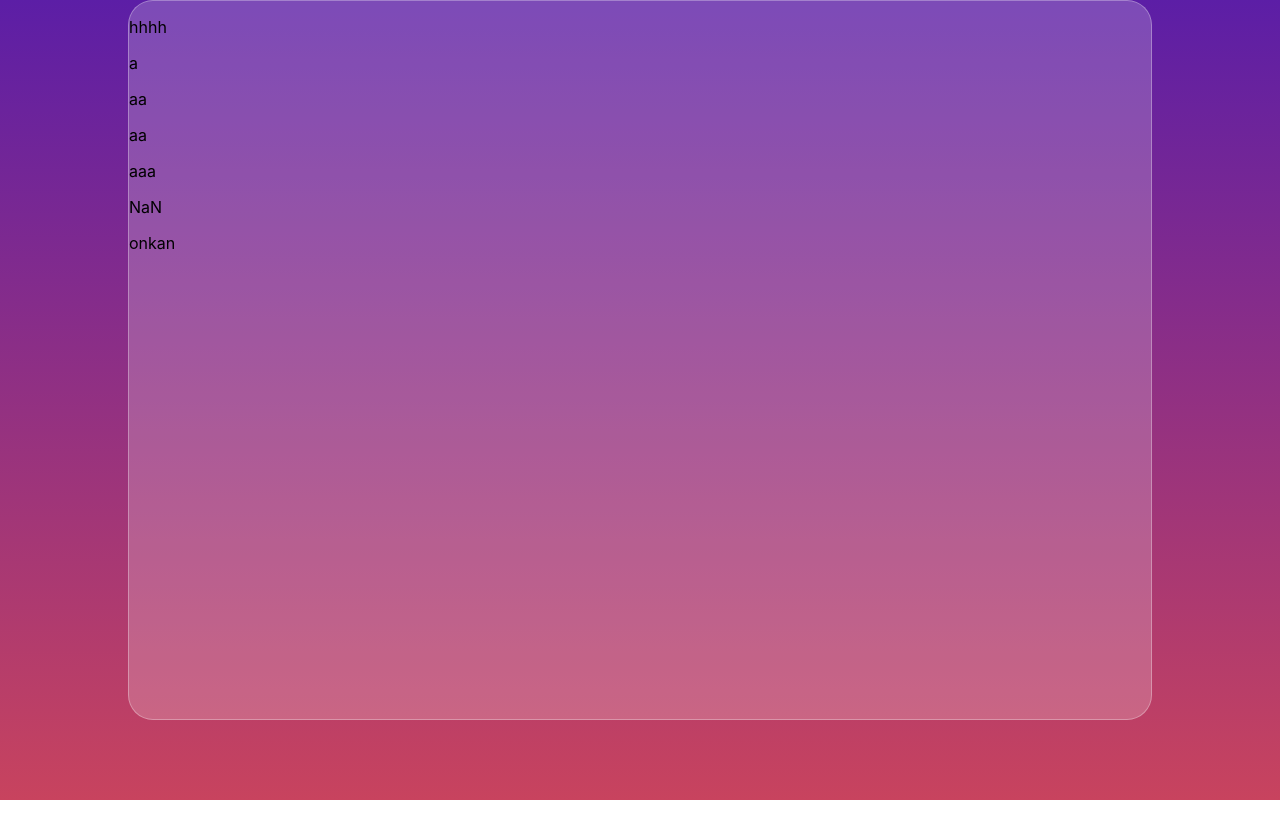
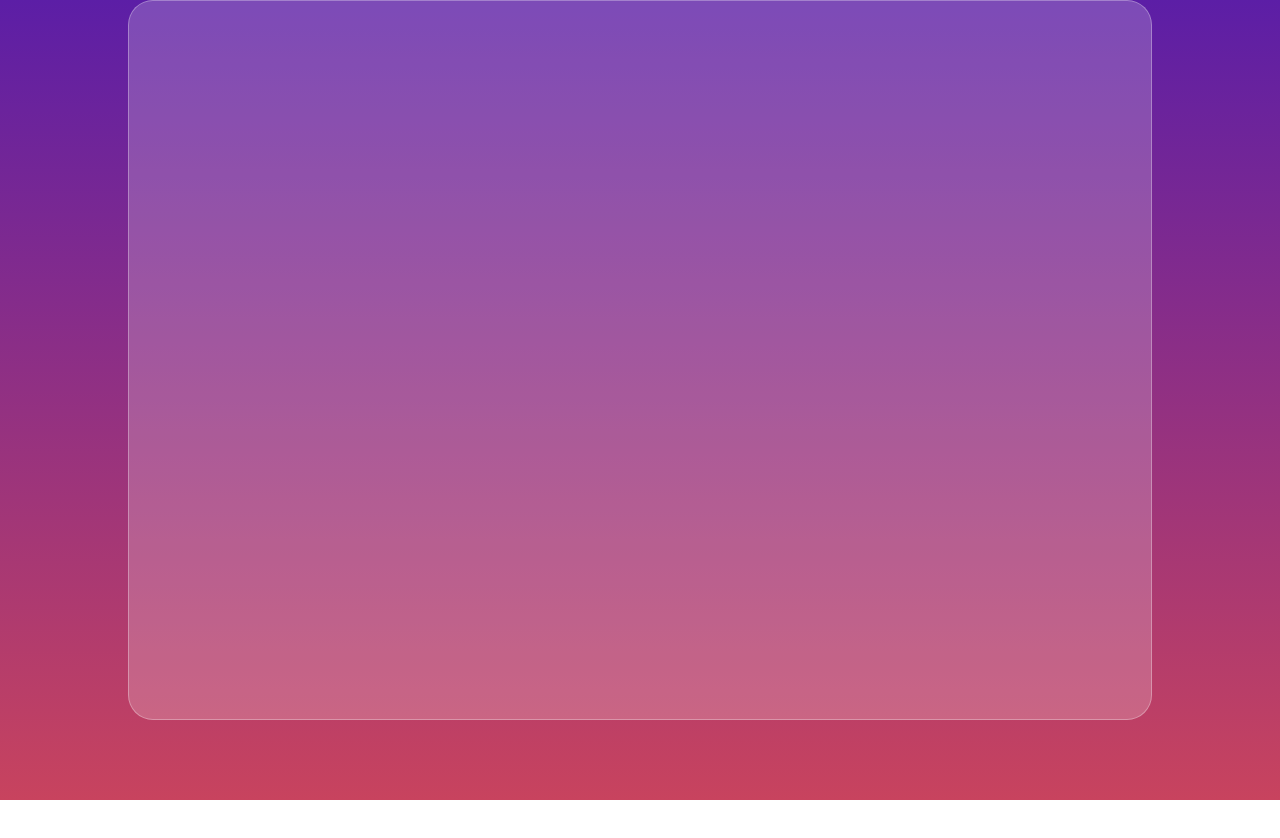
Before and after one commit to kurakke/OnkanNext, a Next.js app: page /result in a window 1280 px wide. Shown: the top 838 px of the page. After the commit the page ends 800 px from the top, so only its background shows below. Built offline with nearby package versions, Linux system fonts and the light colour scheme.

Commit message:
すっきりさせた

```diff
--- a/pages/game.tsx
+++ b/pages/game.tsx
@@ -159,7 +159,6 @@ const Game = () => {
     localStorage.setItem("correctAnswerNum", JSON.stringify(correctAnswerNum));
     localStorage.setItem("correctAnswerValue", JSON.stringify(answers));
   };
-  const z = [1, 3, 5];
 
   const Sounds = [
     { id: 1, file: MusicC3, ans: "c3" },
@@ -261,7 +260,6 @@ const Game = () => {
               <button
                 css={startButton}
                 onClick={() => {
-                  // movePage();
                   MakeSendValue();
                 }}
               >
--- a/pages/result.tsx
+++ b/pages/result.tsx
@@ -47,12 +47,6 @@ const Result = () => {
     return a;
   };
 
-  // localStorage.setItem("hoge", hoge);
-  // localStorage.setItem("selectAnswer", String(selectAnswer));
-  // localStorage.setItem("MaxQuestionNumber", String(MaxQuestionNumber));
-  // localStorage.setItem("correctAnswerNum", String(correctAnswerNum));
-  // localStorage.setItem("correctAnswerValue", String(correctAnswerValue));
-
   useEffect(() => {
     const getLocalStorageData = async () => {
       const getDataSelectAnswer = await getLocalStorage("selectAnswer");
@@ -96,18 +90,7 @@ const Result = () => {
   return (
     <div css={all}>
       <div css={glass}>
-        <p>
-          hhhh
-        </p>
-        <div>{aaa}</div>
-        <p>a</p>
-        {MaxQuestionNumber}
-        <p>aa</p>
-        {correctAnswerNum}
-        <p>aa</p>
-        <p>aaa</p>
-        {correctAnswerPercent}
-        <p>onkan</p>
+
         <div css={doughnut}>
           <Doughnut data={data} options={options} />
         </div>
```
